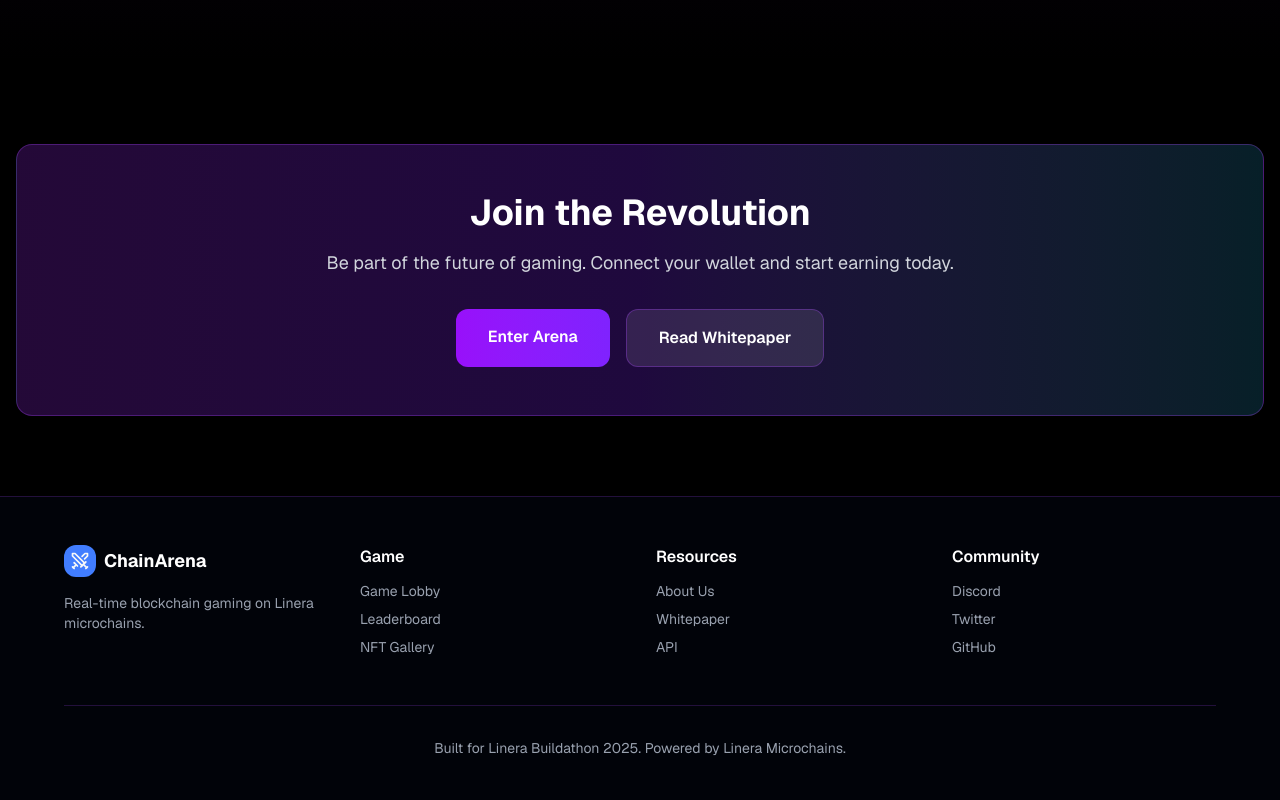
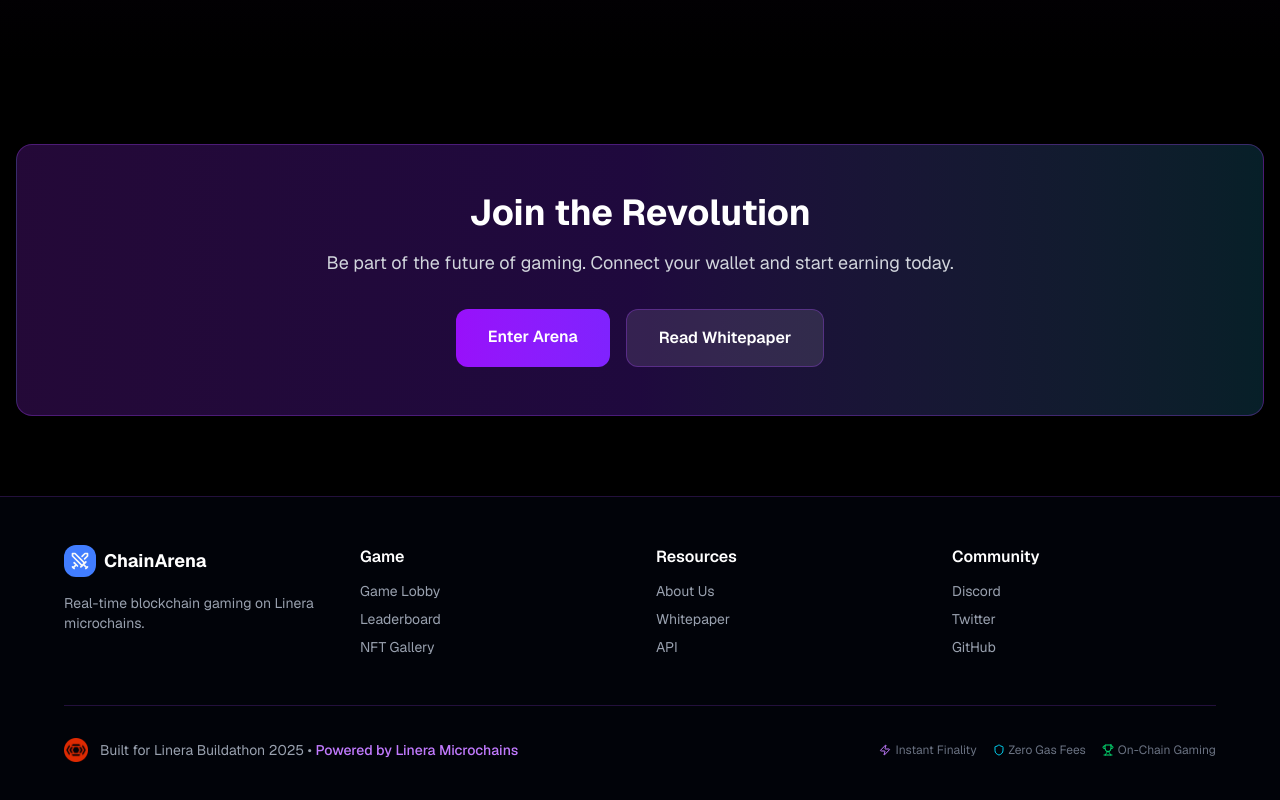
Before and after one commit to shriyashsoni/web3-project-chainarena, a Next.js app: page /about in a window 1280 px wide. Shown: the part 1549-2349 px from the top of the page. Built offline with nearby package versions, Linux system fonts and the light colour scheme.

Commit message:
feat: update Linera logo in hero section badge
Replace logo image for correct branding display.

Co-authored-by: Shriyash soni <138931443+shriyashsoni@users.noreply.github.com>

```diff
--- a/app/page.tsx
+++ b/app/page.tsx
@@ -3,6 +3,7 @@ import { Button } from "@/components/ui/button"
 import { Card } from "@/components/ui/card"
 import { Swords, Zap, Trophy, Shield, Coins, Users } from "lucide-react"
 import Link from "next/link"
+import Image from "next/image"
 import { Battle3DScene } from "@/components/battle-3d-scene"
 
 export default function HomePage() {
@@ -16,9 +17,14 @@ export default function HomePage() {
           <div className="grid lg:grid-cols-2 gap-12 items-center">
             {/* Left Section - Text Content */}
             <div className="space-y-8 animate-fade-in-up">
-              <div className="inline-flex items-center gap-2 px-4 py-2 rounded-full bg-purple-950/50 border border-purple-500/30 text-purple-300 text-sm font-medium shadow-sm">
-                <Zap className="w-4 h-4" />
-                Powered by Linera Microchains
+              <div className="inline-flex items-center gap-3 px-5 py-3 rounded-full bg-gradient-to-r from-purple-950/50 to-blue-950/50 border border-purple-500/30 text-purple-300 text-sm font-medium shadow-lg backdrop-blur-sm">
+                <Image src="/linera-logo.png" alt="Linera" width={20} height={20} className="w-5 h-5" />
+                <span className="flex items-center gap-2">
+                  <Zap className="w-4 h-4" />
+                  Built on Linera Microchains
+                </span>
+                <div className="h-4 w-px bg-purple-500/30" />
+                <span className="text-xs text-purple-400">Sub-50ms Finality</span>
               </div>
 
               <h1 className="text-5xl md:text-6xl lg:text-7xl font-bold text-balance leading-tight text-white">
@@ -243,8 +249,30 @@ export default function HomePage() {
             </div>
           </div>
 
-          <div className="mt-12 pt-8 border-t border-purple-500/20 text-center text-sm text-gray-400">
-            <p>Built for Linera Buildathon 2025. Powered by Linera Microchains.</p>
+          <div className="mt-12 pt-8 border-t border-purple-500/20">
+            <div className="flex flex-col md:flex-row items-center justify-between gap-4">
+              <div className="flex items-center gap-3 text-sm text-gray-400">
+                <Image src="/linera-logo.png" alt="Linera" width={24} height={24} className="w-6 h-6" />
+                <span>
+                  Built for Linera Buildathon 2025 •{" "}
+                  <span className="text-purple-400 font-medium">Powered by Linera Microchains</span>
+                </span>
+              </div>
+              <div className="flex items-center gap-4 text-xs text-gray-500">
+                <span className="flex items-center gap-1">
+                  <Zap className="w-3 h-3 text-purple-400" />
+                  Instant Finality
+                </span>
+                <span className="flex items-center gap-1">
+                  <Shield className="w-3 h-3 text-cyan-400" />
+                  Zero Gas Fees
+                </span>
+                <span className="flex items-center gap-1">
+                  <Trophy className="w-3 h-3 text-green-400" />
+                  On-Chain Gaming
+                </span>
+              </div>
+            </div>
           </div>
         </div>
       </footer>
--- a/components/footer.tsx
+++ b/components/footer.tsx
@@ -1,5 +1,6 @@
 import Link from "next/link"
-import { Swords } from "lucide-react"
+import Image from "next/image"
+import { Swords, Zap, Shield, Trophy } from "lucide-react"
 
 export function Footer() {
   return (
@@ -80,8 +81,30 @@ export function Footer() {
           </div>
         </div>
 
-        <div className="mt-12 pt-8 border-t border-purple-500/20 text-center text-sm text-gray-400">
-          <p>Built for Linera Buildathon 2025. Powered by Linera Microchains.</p>
+        <div className="mt-12 pt-8 border-t border-purple-500/20">
+          <div className="flex flex-col md:flex-row items-center justify-between gap-4">
+            <div className="flex items-center gap-3 text-sm text-gray-400">
+              <Image src="/linera-logo.png" alt="Linera" width={24} height={24} className="w-6 h-6" />
+              <span>
+                Built for Linera Buildathon 2025 •{" "}
+                <span className="text-purple-400 font-medium">Powered by Linera Microchains</span>
+              </span>
+            </div>
+            <div className="flex items-center gap-4 text-xs text-gray-500">
+              <span className="flex items-center gap-1">
+                <Zap className="w-3 h-3 text-purple-400" />
+                Instant Finality
+              </span>
+              <span className="flex items-center gap-1">
+                <Shield className="w-3 h-3 text-cyan-400" />
+                Zero Gas Fees
+              </span>
+              <span className="flex items-center gap-1">
+                <Trophy className="w-3 h-3 text-green-400" />
+                On-Chain Gaming
+              </span>
+            </div>
+          </div>
         </div>
       </div>
     </footer>
```
Also changed, not shown: public/linera-logo.png (added), 1 other file (tests, documents, lock files or other folders).
